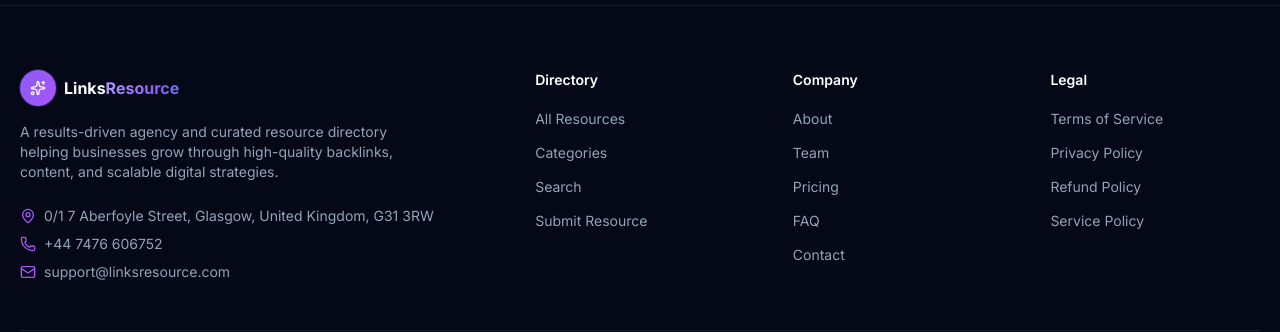
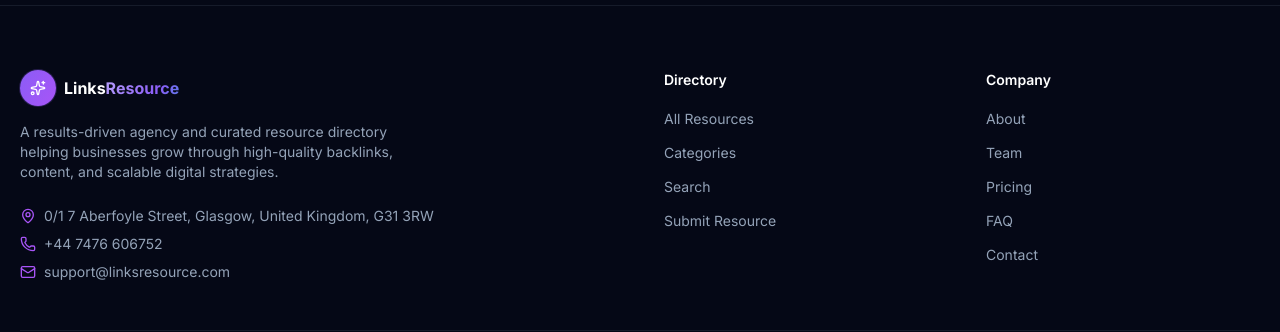
Before and after one commit to zain9082/links-resource, a Next.js app: page /tags/backlinks in a window 1280 px wide. Shown: the part 1048-1380 px from the top of the page. Built offline with nearby package versions, Linux system fonts and the light colour scheme; no server answers.

Commit message:
fix: remove broken legal footer links

```diff
--- a/src/components/layout/footer.tsx
+++ b/src/components/layout/footer.tsx
@@ -22,22 +22,13 @@ const cols = [
       { href: "/contact", label: "Contact" },
     ],
   },
-  {
-    title: "Legal",
-    links: [
-      { href: "/terms-of-service", label: "Terms of Service" },
-      { href: "/privacy-policy", label: "Privacy Policy" },
-      { href: "/refund-policy", label: "Refund Policy" },
-      { href: "/service-policy", label: "Service Policy" },
-    ],
-  },
 ];
 
 export function Footer() {
   return (
     <footer className="relative mt-24 border-t border-white/5">
       <div className="container-wide py-16">
-        <div className="grid gap-12 lg:grid-cols-5">
+        <div className="grid gap-12 lg:grid-cols-4">
           <div className="lg:col-span-2">
             <Link href="/" className="flex items-center gap-2">
               <span className="grid size-9 place-items-center rounded-xl bg-gradient-purple glow-shadow">
```
